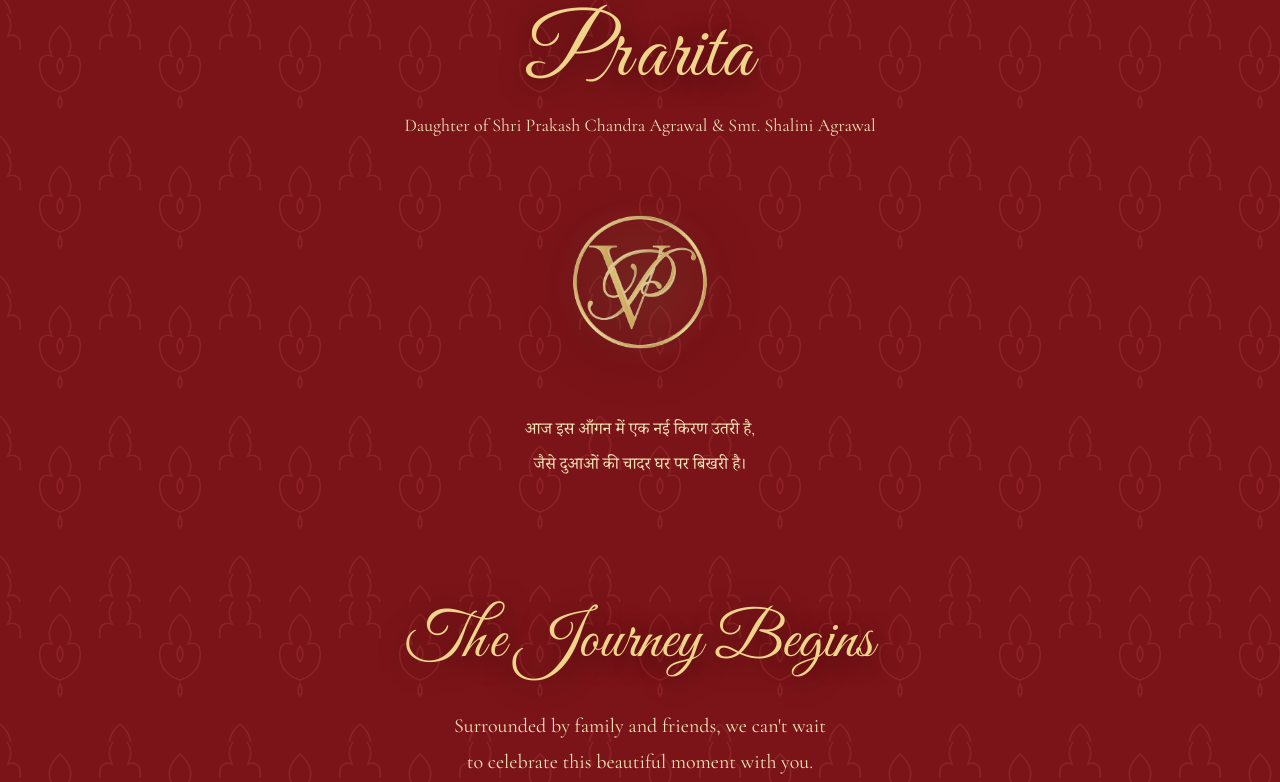
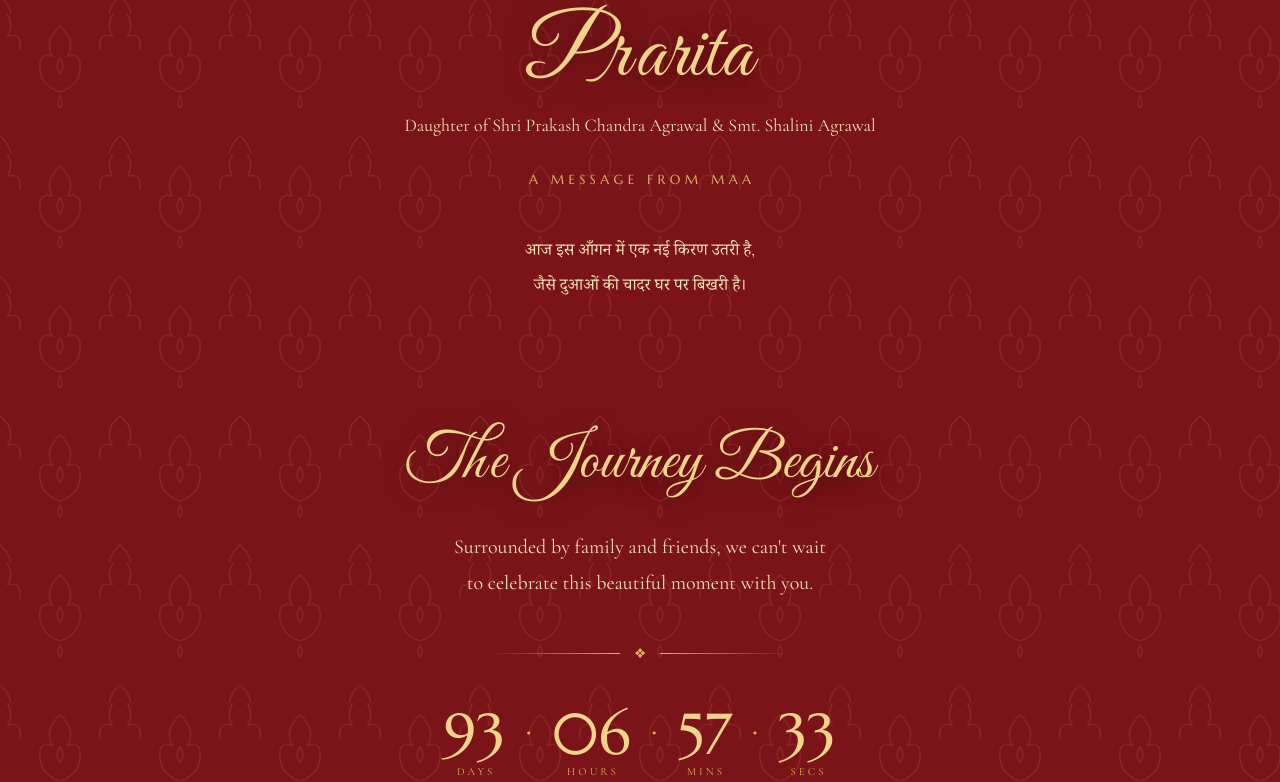
Before and after one commit to vkkhare/wedding_invitation, a React (Vite) app: page / in a window 1280 px wide. Shown: the part 2204-2986 px from the top of the page. Built offline with nearby package versions, Linux system fonts and the light colour scheme; no server answers.

Commit message:
Replace monogram medallion with A Message from Maa label
Co-Authored-By: Claude Fable 5 <noreply@anthropic.com>
Claude-Session: https://claude.ai/code/session_01Laey7iPgSkAxcR1n1p2GxR

```diff
--- a/src/components/Couple.jsx
+++ b/src/components/Couple.jsx
@@ -18,10 +18,7 @@ export default function Couple() {
           Daughter of Shri Prakash Chandra Agrawal &amp; Smt. Shalini Agrawal
         </Reveal>
 
-        <Reveal as="figure" className="monogram-medallion">
-          <img src="assets/monogram.png" alt="V and P intertwined monogram" />
-        </Reveal>
-
+        <Reveal as="p" className="family-head">A Message from Maa</Reveal>
         <Reveal as="p" className="lang-dev couplet">
           आज इस आँगन में एक नई किरण उतरी है,<br />
           जैसे दुआओं की चादर घर पर बिखरी है।
```
